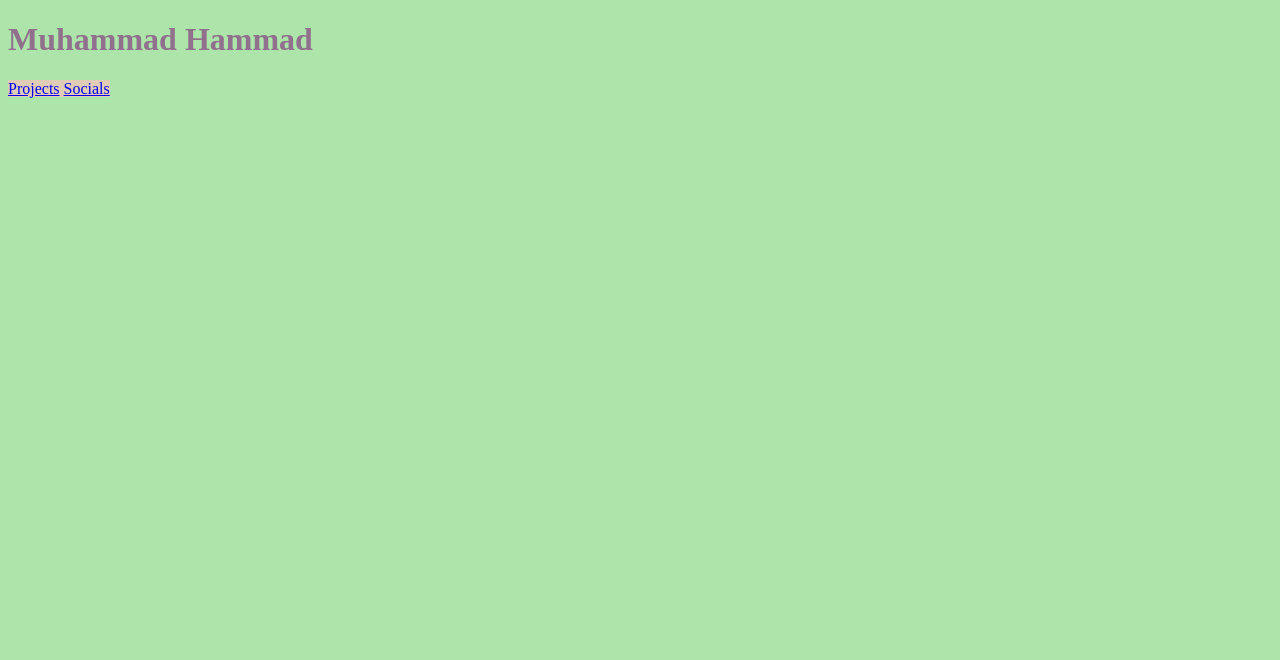
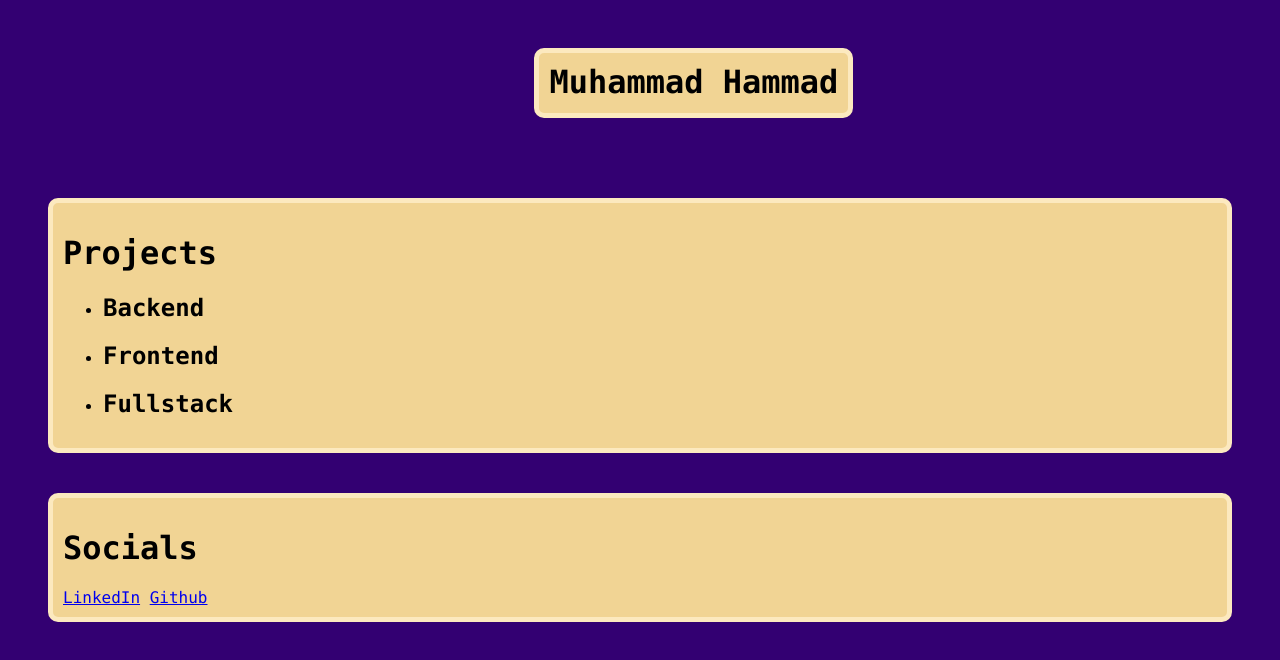
Before and after one commit to ezkl123/portfolio-website, a plain HTML site: page index.html in a window 1280 px wide. Drawn offline with Linux system fonts and the light colour scheme.

Commit message:
opted for a single page document instead of one with a navbar, changed colour pallete, added stylings to divs, updated text-font

```diff
--- a/index.html
+++ b/index.html
@@ -1,22 +1,31 @@
 <!DOCTYPE html>
 <html lang="en">
-<head>
-    <meta charset="UTF-8">
-    <meta name="viewport" content="width=device-width, initial-scale=1.0">
+  <head>
+    <meta charset="UTF-8" />
+    <meta name="viewport" content="width=device-width, initial-scale=1.0" />
     <title>MuhammadHammadPortfolio.com</title>
-    <link href="styles.css" rel="stylesheet">
-</head>
-<body>
-    <h1>Muhammad Hammad</h1>
-    <div>
-        <nav>
-            <span>
-                <a href="projects.html">Projects</a>
-                <a href="socials.html">Socials</a>
-            </span>
-        </nav>
+    <link href="styles.css" rel="stylesheet" />
+  </head>
+  <body>
+    <h1 id="name" class="text">Muhammad Hammad</h1>
+    <div class="general-div-styling text">
+      <h1>Projects</h1>
+      <ul>
+        <li><h2>Backend</h2></li>
+        <li><h2>Frontend</h2></li>
+        <li><h2>Fullstack</h2></li>
+      </ul>
     </div>
-
-
-</body>
+    <div class="general-div-styling text">
+      <h1>Socials</h1>
+      <section>
+        <a
+          href="https://www.linkedin.com/in/muhammad-hammad-5534ba258/"
+          target="_blank"
+          >LinkedIn</a
+        >
+        <a href="https://github.com/ezkl123" target="_blank">Github</a>
+      </section>
+    </div>
+  </body>
 </html>
--- a/styles.css
+++ b/styles.css
@@ -1,11 +1,28 @@
-h1{
-    color: #90708c;
+#name{
+    display: inline-block;
+    height: 40px;
+    position: relative;
+    left: 38vw;
+    border: 5px solid #FCE9BF;
+    border-radius: 10px;
+    background-color: #F1D494;
+    padding: 10px;
+    margin: 40px;
 }
 
 body{
-    background-color: #ACE4AA;
+    background-color: #330072;
 }
 
-span{
-    background-color: #E1CDB5;
+.general-div-styling {
+    border: 5px solid #FCE9BF;
+    border-radius: 10px;
+    background-color: #F1D494;
+    padding: 10px;
+    margin: 40px;
 }
+
+.text{
+    color: black;
+    font-family: "Lucida Console", monospace;
+}
```
Also changed, not shown: projects.html (deleted, +0 -24 lines), socials.html (deleted, +0 -22 lines).
